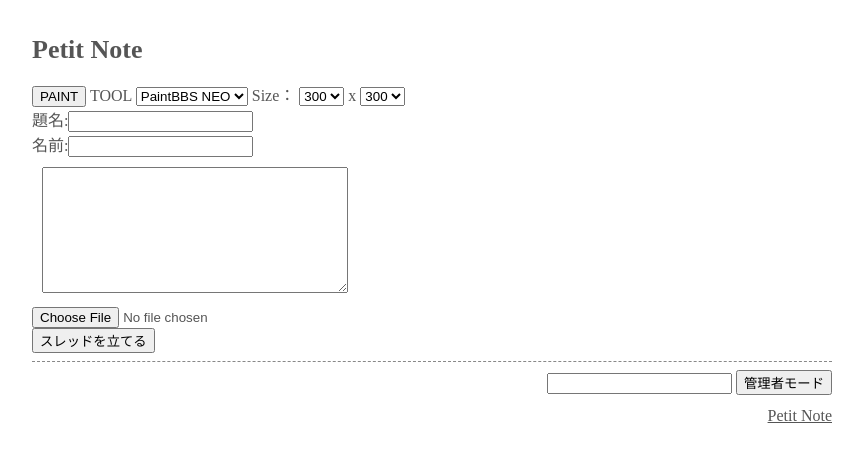
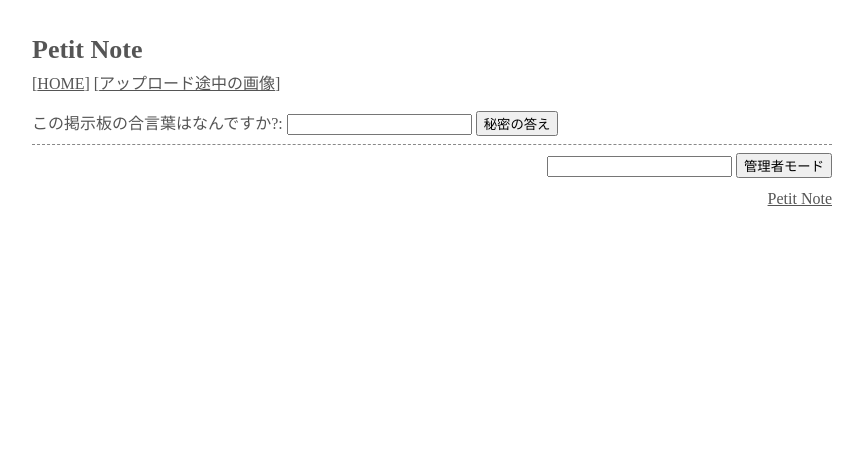
Before and after one commit to satopian/Petit_Note, a PHP site: page / in a window 1280 px wide. Shown: the top 462 px of the page, without its empty margins (208-1071 px from the left). Run offline with PHP 8.4, Linux system fonts and the light colour scheme.

Commit message:
合言葉機能を実装。アプリのパスの修正。画像アップロード機能を使う使わない。

```diff
--- a/petitnote/config.php
+++ b/petitnote/config.php
@@ -2,27 +2,41 @@
 /*設定項目*/
 
 //管理者パスワード 必ず変更してください。
-$admin_pass='kanripass';
+$admin_pass = 'kanripass';
+//合言葉 必ず変更してください
+$aikotoba = 'あいうえお';
 //掲示板名
-$boardname='Petit Note';
+$boardname = 'Petit Note';
+//ホームページ(掲示板からの戻り先)
+$home = './'; //相対パス、絶対パス、URLどれでもOK
 //1ページに表示するスレッド数
-$pagedef=5;
+$pagedef = 5;
 //最大スレッド数
-$max_log=30;
+$max_log = 30;
 //1スレッドに返信できるレスの数
-$max_res=10;
+$max_res = 10;
 //投稿できる画像のサイズ単位kb
-$max_kb=1024;
+$max_kb = 2048;
 //お絵かき最大サイズ
-$pmax_w=800;//幅
-$pmax_h=800;//高さ
+$pmax_w = 800;//幅
+$pmax_h = 800;//高さ
 //表示する最大サイズ
 $max_w = 800;
 $max_h = 500;
 
+//合言葉機能を使って投稿を制限する
+// する: true しない: false
+$use_aikotoba = true;
+// $use_aikotoba=false;
+
+//画像アップロード機能を使う
+// 使う:true 使わない:false
+$use_upload=true;
+// $use_upload = false;
 /*スパム対策*/
 //本文に日本語がなければ拒絶 する:true しない:false
-$use_japanesefilter=true;
+$use_japanesefilter = true;
+// $use_japanesefilter=false;
 
 //拒絶する文字列 正規表現
 $badstring = ["example.example.com","未承諾広告"];
--- a/petitnote/function.php
+++ b/petitnote/function.php
@@ -12,6 +12,10 @@ function get_uip(){
 function admin(){
 	global $admin_pass;
 	if($admin_pass!==filter_input(INPUT_POST,'adminpass')){
+		session_sta();
+		if(isset($_SESSION['admin'])){
+			unset($_SESSION['admin']);
+		}
 		return 	error('パスワードが違います。');
 	}
 		session_sta();
@@ -24,20 +28,38 @@ function admin(){
 
 
 
-// //管理者モード
-// function admin(){
-// 	global $admin_pass;
-// 	if($admin_pass==filter_input(INPUT_POST,'adminpass')){
-// 		session_sta();
-// 		$page=filter_input(INPUT_GET,'page');
+//合言葉認証
+function aikotoba(){
+	filter_input(INPUT_GET,'mode');
+	;
+	global $aikotoba;
+	if($aikotoba!==filter_input(INPUT_POST,'aikotoba')){
+		session_sta();
+		if(isset($_SESSION['aikotoba'])){
+			unset($_SESSION['aikotoba']);
+		}
+		return 	error('合言葉が違います。');
+	}
+		session_sta();
+		$page=filter_input(INPUT_GET,'page',FILTER_VALIDATE_INT);
+		$page = $page ?? 0;
+		$_SESSION['aikotoba']='aikotoba';
+		if(filter_input(INPUT_POST,'paintcom')){
+			return header('Location: ./?mode=paintcom');
+		}
+		return header('Location: ./?page='.$page);
 
-// 		view($page);
-// 		return $_SESSION['admin']='admin_mode';
+}
+//合言葉を再確認
+function check_aikotoba(){
+	session_sta();
+	$session_aikotoba = $_SESSION['aikotoba'] ?? '';
+	if(!$session_aikotoba||$session_aikotoba!=='aikotoba'){
+		return error('合言葉が違います');
+	}
+	return true;
+}
 
-// 	}
-// 	return false;
-
-// }
 
 //タブ除去
 function t($str){
@@ -150,7 +172,7 @@ function Reject_if_NGword_exists_in_the_post(){
 	}
 
 	//本文へのURLの書き込みを禁止
-		if(preg_match('/:\/\/|\.co|\.ly|\.gl|\.net|\.org|\.cc|\.ru|\.su|\.ua|\.gd/i', $com)) error(MSG036);
+		if(preg_match('/:\/\/|\.co|\.ly|\.gl|\.net|\.org|\.cc|\.ru|\.su|\.ua|\.gd/i', $com)) error('URLの記入はできません。');
 
 	// 使えない文字チェック
 	if (is_ngword($badstring, [$chk_com, $chk_sub, $chk_name])) {
--- a/petitnote/index.css
+++ b/petitnote/index.css
@@ -1,60 +1,3 @@
-body {
-	margin: 10px;
-	color: #555;
-}
-.container {
-	max-width: 800px;
-	margin: 35px auto;
-	color: #555;
-}
-h1 {
-font-size: 26px;
-}
-h2 {font-size: 18px;background-color: #ffe6e6;border-left: 8px solid #ffcfcf;border-bottom: 1px dashed #888;padding: 2px 6px 2px;margin: 8px 0;}
-textarea.post_com {
-width: 300px;
-height: 120px;
-margin: 10px;
-}
-textarea.rescom {
-width: 300px;
-height: 60px;
-margin: 10px 0;
-}
-
-form.resform {
-	text-align: right;
-	clear: both;
-}
-a {
-color: #555;
-}
-
-a:hover{
-	text-decoration: none;
-}
-.article_info{
-margin: 5px 0 ;
-}
-.posted_image {
-max-width: 100%;
-max-height: 500px;
-margin: 0 10px 10px 0;
-float: left;
-}
-.posted_image img {
-max-width: 100%;
-height: auto;
-}
-.comment {
-    display: table;
-    min-width: 200px;
-}
-
-hr {
-border: none;
-border-bottom: 1px dashed #888;
-}
 body {
 	margin: 10px;
 	color: #555;
@@ -89,6 +32,68 @@ color: #555;
 a:hover{
 	text-decoration: none;
 }
+.article_info{
+margin: 5px 0 ;
+}
+.posted_image {
+max-width: 100%;
+max-height: 500px;
+margin: 0 10px 10px 0;
+float: left;
+}
+.posted_image img {
+max-width: 100%;
+height: auto;
+}
+.comment {
+    display: table;
+    min-width: 200px;
+}
+.clear {
+	clear: both;
+}
+hr {
+border: none;
+border-bottom: 1px dashed #888;
+}
+body {
+	margin: 10px;
+	color: #555;
+}
+.container {
+	max-width: 800px;
+	margin: 35px auto;
+	color: #555;
+}
+h1 {
+font-size: 26px;
+margin:0 0 5px 0;
+}
+h2 {font-size: 18px;background-color: #ffe6e6;border-left: 8px solid #ffcfcf;border-bottom: 1px dashed #888;padding: 2px 6px 2px;margin: 8px 0;}
+nav.memu_wrap {
+    margin: 0px 0 12px;
+}
+textarea.post_com {
+width: 300px;
+height: 120px;
+margin: 10px;
+}
+textarea.rescom {
+width: 300px;
+height: 60px;
+margin: 10px 0;
+}
+
+form.resform {
+	text-align: right;
+}
+a {
+color: #555;
+}
+
+a:hover{
+	text-decoration: none;
+}
 hr {
 border: none;
 border-bottom: 1px dashed #888;
@@ -99,6 +104,11 @@ border-bottom: 1px dashed #888;
 form.admin {
 	text-align: right;
 	margin: 5px 0 0 0;
+}
+form.aikotoba {
+	text-align: right;
+	margin: 5px 0 0 0;
+	display: inline-block;
 }
 select.post_select_image {
     margin: 0px 6px 0;
--- a/petitnote/index.php
+++ b/petitnote/index.php
@@ -1,7 +1,6 @@
 <?php
 //Petit Note (c)さとぴあ @satopian 2021
 //1スレッド1ログファイル形式のスレッド式画像掲示板
-
 require_once(__DIR__.'/config.php');
 require_once(__DIR__.'/function.php');
 
@@ -34,6 +33,8 @@ switch($mode){
 		return del();
 	case 'admin':
 		return admin();
+	case 'aikotoba':
+		return aikotoba();
 	case 'logout':
 		session_sta();
 		unset($_SESSION['admin']);
@@ -44,10 +45,13 @@ switch($mode){
 
 //投稿処理
 function post(){
-global $max_log,$max_res,$max_kb;
-//POSTされた内容を取得
+global $max_log,$max_res,$max_kb,$use_aikotoba,$use_upload;
+if($use_aikotoba){
+	check_aikotoba();
+}
 check_csrf_token();
 
+//POSTされた内容を取得
 $usercode = filter_input(INPUT_COOKIE, 'usercode');
 $userip = get_uip();
 //ホスト取得
@@ -88,7 +92,8 @@ $time = time();
 $time = $time.substr(microtime(),2,3);	//投稿時刻
 //ファイルアップロード処理
 $upfile='';
-if ($tempfile && $_FILES['imgfile']['error'] === UPLOAD_ERR_OK){
+if ($tempfile && $_FILES['imgfile']['error'] === UPLOAD_ERR_OK &&
+$use_upload){
 	$img_type = $_FILES['imgfile']['type'] ?? '';
 
 	if (!in_array($img_type, ['image/gif', 'image/jpeg', 'image/png','image/webp'])) {
@@ -319,6 +324,7 @@ switch($app){
 }
 // お絵かきコメント
 function paintcom(){
+	global $use_aikotoba;
 	$token=get_csrf_token();
 	$userip = get_uip();
 	$namec = filter_input(INPUT_COOKIE,'namec');
@@ -360,6 +366,11 @@ function paintcom(){
 			$out['tmp'][] = $tmp_img;
 		}
 	}
+	$aikotoba=isset($_SESSION['aikotoba'])&&($_SESSION['aikotoba']==='aikotoba');
+	if(!$use_aikotoba){
+		$aikotoba=true;
+	}
+
 	// HTML出力
 	$templete='paint_com.html';
 	include __DIR__.'/template/'.$templete;
@@ -428,15 +439,15 @@ function del(){
 	}
 }
 
-
 //表示
 function view($page=0){
+global $use_aikotoba,$use_upload,$home;
+
 if(!isset($page)||!$page){
 	$page=0;
 }
 global $pagedef,$boardname,$max_res,$pmax_w,$pmax_h,$max_w,$max_h;
  ;
-
 
 $alllog_arr=file('./log/alllog.log');//全体ログを読み込む
 $count_alllog=count($alllog_arr);
@@ -493,6 +504,10 @@ foreach($alllog_arr as $oya => $alllog){
 //管理者判定処理
 session_sta();
 $adminmode=isset($_SESSION['admin'])&&($_SESSION['admin']==='admin_mode');
+$aikotoba=isset($_SESSION['aikotoba'])&&($_SESSION['aikotoba']==='aikotoba');
+if(!$use_aikotoba){
+	$aikotoba=true;
+}
 
 
 //Cookie
--- a/petitnote/template/main.html
+++ b/petitnote/template/main.html
@@ -10,7 +10,10 @@
 <body>
 <div class="container">
 	<h1><?=$boardname?></h1>
-
+<nav class="memu_wrap">
+[<a href="<?=h($home)?>">HOME</a>] [<a href="./?mode=paintcom">アップロード途中の画像</a>]
+</nav>
+<?php if($aikotoba):?>
 	<form action="./" method="post">
 <input type="hidden" name="mode" value="paint">
 <input type="submit" value="PAINT" class="paint_button">
@@ -67,10 +70,20 @@ selected
 <input type="hidden" name="mode" value="regist">
 <input type="hidden" name="token" value="<?=h($token)?>">
 <br>
+<?php if($use_upload):?>
 <input type="file" name="imgfile" size="35" accept="image/*">
 <br>
+<?php endif;?>
 <input type="submit" value="スレッドを立てる">
 </form>
+<?php else:?>
+この掲示板の合言葉はなんですか?:
+<form action="./" method="post" class="aikotoba">
+	<input type="txt" name="aikotoba">
+	<input type="hidden" name="mode" value="aikotoba">
+	<input type="submit" value="秘密の答え">
+	</form>
+<?php endif;?>
 <hr>
 	<!-- 親のループ -->
 <?php if(isset($out)):?>
@@ -124,6 +137,8 @@ selected
 
 <?php endforeach;?>
 <!-- 返信フォーム -->
+<div class="clear"></div>
+<?php if($aikotoba):?>
 <?php if($resform):?>
 <form action="./" method="POST" enctype="multipart/form-data" class="resform">
 名前:<input type="text" name="name"  value="<?=h($namec)?>"><br>
@@ -132,11 +147,15 @@ selected
 <input type="hidden" name="mode" value="regist">
 <input type="hidden" name="token" value="<?=h($token)?>">
 <br>
+<?php if($use_upload):?>
 <input type="file" name="imgfile" size="35" accept="image/*">
 <br>
+<?php endif;?>
 <input type="submit" value="返信">
 </form>
 <?php endif;?>
+<?php endif;?>
+
 <hr>
 <?php endforeach;?>
 <?php endif;?>
--- a/petitnote/template/paint_chi.html
+++ b/petitnote/template/paint_chi.html
@@ -26,8 +26,8 @@ document.addEventListener("dblclick", function(e){ e.preventDefault()}, { passiv
 }
 window.onload = load;
 </script>
-<script src="./chickenpaint/js/chickenpaint.min.js?210817"></script>
-<link rel="stylesheet" type="text/css" href="./chickenpaint/css/chickenpaint.css?210817">
+<script src="./app/chickenpaint/js/chickenpaint.min.js?210817"></script>
+<link rel="stylesheet" type="text/css" href="./app/chickenpaint/css/chickenpaint.css?210817">
 </head>
 <body>
 <div id="chickenpaint-parent"></div>
--- a/petitnote/template/paint_neo.html
+++ b/petitnote/template/paint_neo.html
@@ -23,8 +23,8 @@ return;
 }
 }
 </script>
-<link rel="stylesheet" href="neo.css" type="text/css" />
-<script src="neo.js" charset="UTF-8"></script>
+<link rel="stylesheet" href="./app/neo/neo.css" type="text/css" />
+<script src="./app/neo/neo.js" charset="UTF-8"></script>
 <!-- Javaが使えるかどうか判定 -->
 </head>
 <body>
```
Also changed, not shown: petitnote/template/paint_com.html (+12 -3 lines).
